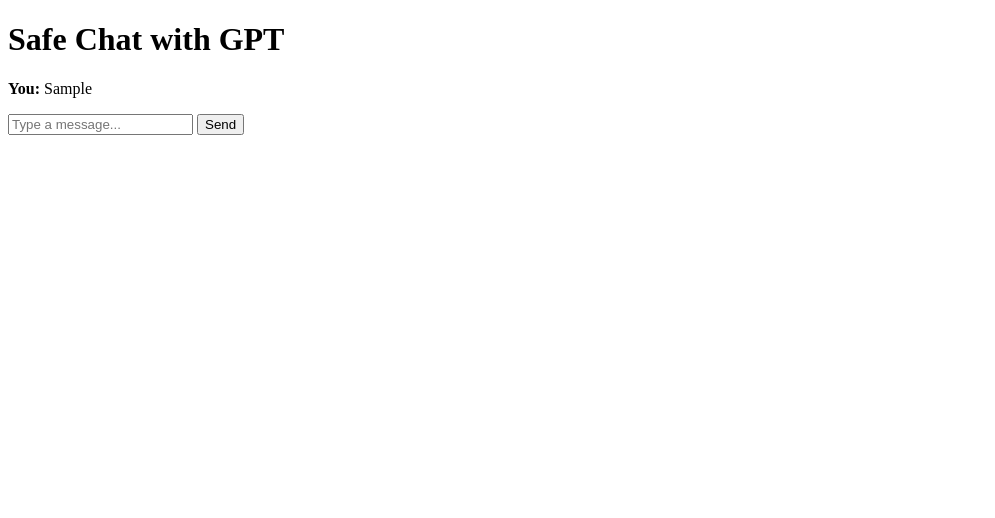
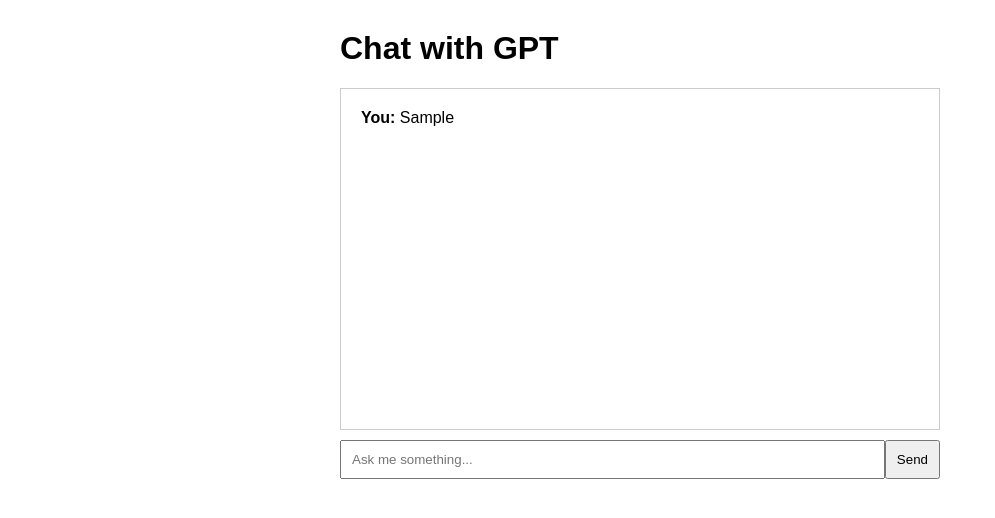
Before and after one commit to MTornelli/MTornelli.github.io, a plain HTML site: page index.html in a window 1280 px wide. Both pictures are taken after typing "Sample" into the empty fields and a click on the button "Send". Shown: the whole page, without its empty margins (0-995 px from the left). Drawn offline with Linux system fonts and the light colour scheme; no server answers.

Commit message:
Update index.html

```diff
--- a/index.html
+++ b/index.html
@@ -1,39 +1,53 @@
 <!DOCTYPE html>
 <html lang="en">
 <head>
-  <meta charset="UTF-8" />
+  <meta charset="UTF-8">
   <title>Chat with GPT</title>
+  <style>
+    body { font-family: Arial; max-width: 600px; margin: 30px auto; }
+    #chat { border: 1px solid #ccc; padding: 20px; height: 300px; overflow-y: auto; }
+    #user-input { margin-top: 10px; display: flex; }
+    input { flex: 1; padding: 10px; }
+    button { padding: 10px; }
+    .msg { margin-bottom: 10px; }
+  </style>
 </head>
 <body>
-  <h1>Safe Chat with GPT</h1>
+  <h1>Chat with GPT</h1>
   <div id="chat"></div>
-  <input type="text" id="prompt" placeholder="Type a message..." />
-  <button onclick="sendMessage()">Send</button>
+  <div id="user-input">
+    <input type="text" id="prompt" placeholder="Ask me something..." />
+    <button onclick="sendMessage()">Send</button>
+  </div>
 
   <script>
-    const chat = document.getElementById("chat");
+    const apiKey = "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"; // Replace with your real key
 
     async function sendMessage() {
-      const input = document.getElementById("prompt");
-      const userMsg = input.value;
-      if (!userMsg) return;
+      const prompt = document.getElementById('prompt').value;
+      if (!prompt) return;
 
-      chat.innerHTML += `<p><strong>You:</strong> ${userMsg}</p>`;
-      input.value = "";
+      const chat = document.getElementById('chat');
+      chat.innerHTML += `<div class="msg"><strong>You:</strong> ${prompt}</div>`;
+      document.getElementById('prompt').value = '';
 
-      const response = await fetch("https://745cc527-4c5d-4489-b5c5-caffa723a83a-00-2q8j08kcotfxr.riker.replit.dev/", {
+      const response = await fetch("https://api.openai.com/v1/chat/completions", {
         method: "POST",
-        headers: { "Content-Type": "application/json" },
+        headers: {
+          "Content-Type": "application/json",
+          "Authorization": `Bearer ${apiKey}`
+        },
         body: JSON.stringify({
-          messages: [
-            { role: "system", content: "You are a helpful assistant." },
-            { role: "user", content: userMsg }
-          ]
+          model: "gpt-3.5-turbo",
+          messages: [{ role: "user", content: prompt }]
         })
       });
 
       const data = await response.json();
-      chat.innerHTML += `<p><strong>GPT:</strong> ${data.reply}</p>`;
+      const reply = data.choices[0].message.content;
+
+      chat.innerHTML += `<div class="msg"><strong>GPT:</strong> ${reply}</div>`;
+      chat.scrollTop = chat.scrollHeight;
     }
   </script>
 </body>
```
